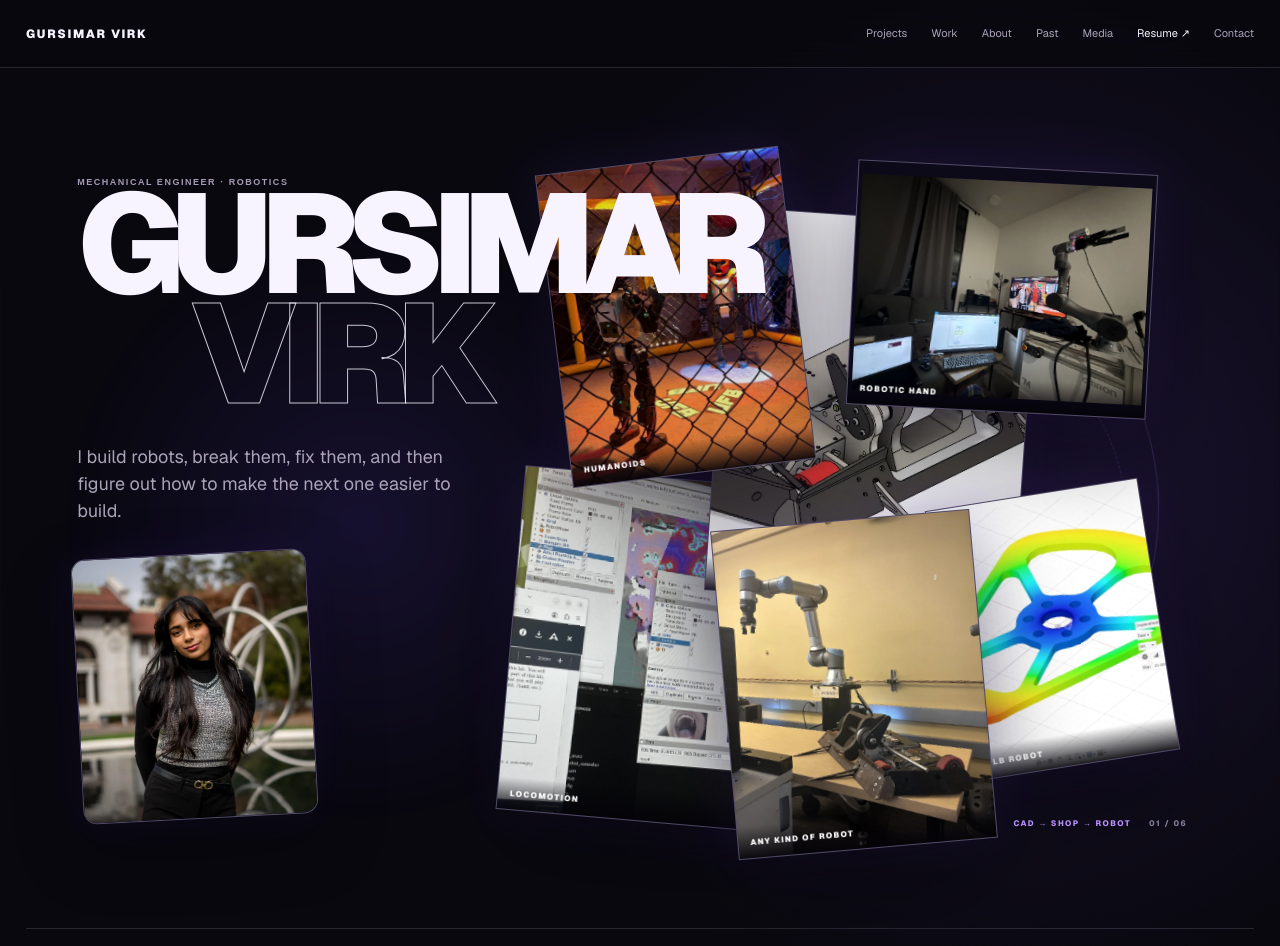
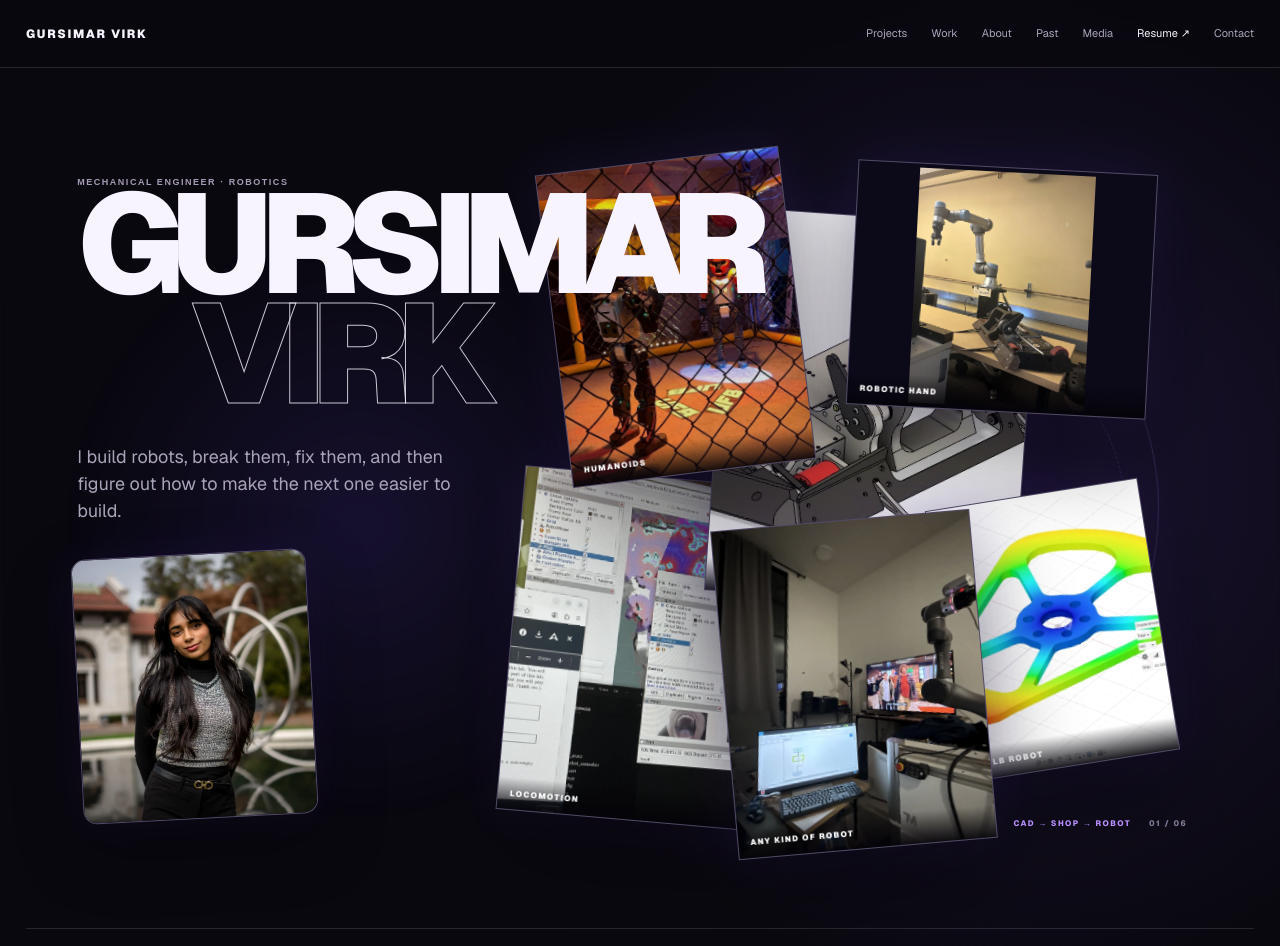
Before and after one commit to GursimarVirk/SimarWebsite, a Next.js app: page / in a window 1280 px wide. Shown: the top 946 px of the page. Built offline with nearby package versions, Linux system fonts and the light colour scheme.

Commit message:
Use robotic hand project image in hero tile

```diff
--- a/app/page.tsx
+++ b/app/page.tsx
@@ -9,9 +9,9 @@ const heroImages = [
   ["/images/Home/dcb69b8d3505bf2fbe6ff659aff682b4.webp","PORTRAIT / HOME"],
   ["/images/Humanoids/ccacc1b06bfe5fd19878ae0b81668eef.webp","HUMANOIDS"],
   ["/images/30lb Robot/024d3371033a659dea795ef2ed7f08cf.webp","30 LB ROBOT"],
-  ["/images/Robotic Arms/9a1205816b57cf9e2ea83a3a711fbc88.webp","ROBOTIC HAND"],
+  ["/images/Robotic Arms/2ed803397858d570e590a832d3365844.webp","ROBOTIC HAND"],
   ["/images/Robotic Arms/95b3ce2f73b8bec877e0fcc27428e9aa.webp","LOCOMOTION"],
-  ["/images/Robotic Arms/2ed803397858d570e590a832d3365844.webp","ANY KIND OF ROBOT"],
+  ["/images/Robotic Arms/9a1205816b57cf9e2ea83a3a711fbc88.webp","ANY KIND OF ROBOT"],
   ["/images/15lb Robot/1a739db5b66e7a72ddd145ae4ced166e.webp","15 LB ROBOT"],
 ];
 
```
